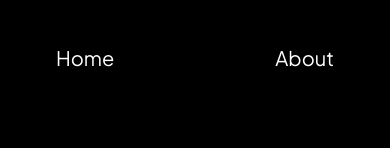
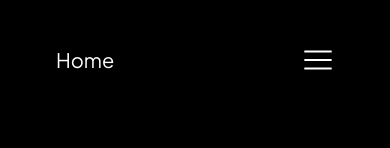
Before and after one commit to Mojsovski/mojsovski-portfolio, a React (Vite) app: page /about in a window 390 px wide. Shown: the top 148 px of the page. Built offline with nearby package versions, Linux system fonts and the light colour scheme.

Commit message:
Fix : fix file for deploy

```diff
--- a/src/components/global/Navbar.jsx
+++ b/src/components/global/Navbar.jsx
@@ -1,11 +1,11 @@
 import React from "react";
 import { Link } from "react-router-dom";
+import { RxHamburgerMenu } from "react-icons/rx";
 
 function Navbar() {
   return (
     <>
-      <header className="fixed inset-x-0 my-7 mx-4 md:mx-20 px-10 md:px-20 py-4 border-gray-200 z-50 ">
-        <nav>
+      <nav className="fixed inset-x-0 my-7 mx-4 md:mx-20 px-10 md:px-20 py-4 border-gray-200 z-50">
         {/* desktop */}
         <ul className="hidden lg:flex justify-around items-center w-full">
           <li>
@@ -14,10 +14,7 @@ function Navbar() {
             </Link>
           </li>
           <li>
-              <Link
-                className="text-xl text-white hover:text-red-400"
-                to="/about"
-              >
+            <Link className="text-xl text-white hover:text-red-400" to="/about">
               About
             </Link>
           </li>
@@ -49,17 +46,15 @@ function Navbar() {
             </Link>
           </li>
           <li>
-              <Link
-                className="text-xl text-white hover:text-red-400"
-                to="/about"
-              >
-                About
-              </Link>
+            <RxHamburgerMenu className="size-8 text-white" />
           </li>
         </ul>
       </nav>
-      </header>
     </>
+    // <div className="lg:hidden fixed inset-x-0 inset-y-0 px-10 py-4 bg-slate-950 z-50 opacity-90 flex flex-col">
+    //   <div className=""></div>
+    //   <div className=""></div>
+    // </div>
   );
 }
 
--- a/src/components/global/TextAnimation.jsx
+++ b/src/components/global/TextRunning.jsx
@@ -1,7 +1,7 @@
 import React from "react";
 import { useTypewriter, Cursor } from "react-simple-typewriter";
 
-const TextAnimation = () => {
+const TextRunning = () => {
   const [text] = useTypewriter({
     words: ["Junior Front-End Developer", "IT Support", "Fresh Graduate"],
     loop: {},
@@ -17,4 +17,4 @@ const TextAnimation = () => {
   );
 };
 
-export default TextAnimation;
+export default TextRunning;
--- a/src/pages/Home.jsx
+++ b/src/pages/Home.jsx
@@ -2,7 +2,7 @@ import React from "react";
 import { Link } from "react-router-dom";
 import Navbar from "../components/global/Navbar";
 import ParticleComponent from "../components/global/Particles";
-import TextAnimation from "../components/global/TextAnimation.Jsx";
+import TextRunning from "../components/global/TextRunning.jsx";
 import { motion } from "motion/react";
 import Transition from "../components/global/Transition";
 
@@ -16,7 +16,7 @@ function Home() {
           <div className="h-3/5 text-center text-white space-y-2 flex flex-col justify-center ">
             <h2 className="text-2xl">Hi there 👋 , i'm</h2>
             <h1 className="text-6xl ">Amratta Tegar Lazuardy</h1>
-            <TextAnimation />
+            <TextRunning />
           </div>
           <div className="w-1/2 space-y-2">
             {/* <h2 className=" text-center text-white text-lg">
```
Also changed, not shown: 1 other file (tests, documents, lock files or other folders). Lines whose indentation alone changed are shown as unchanged.
